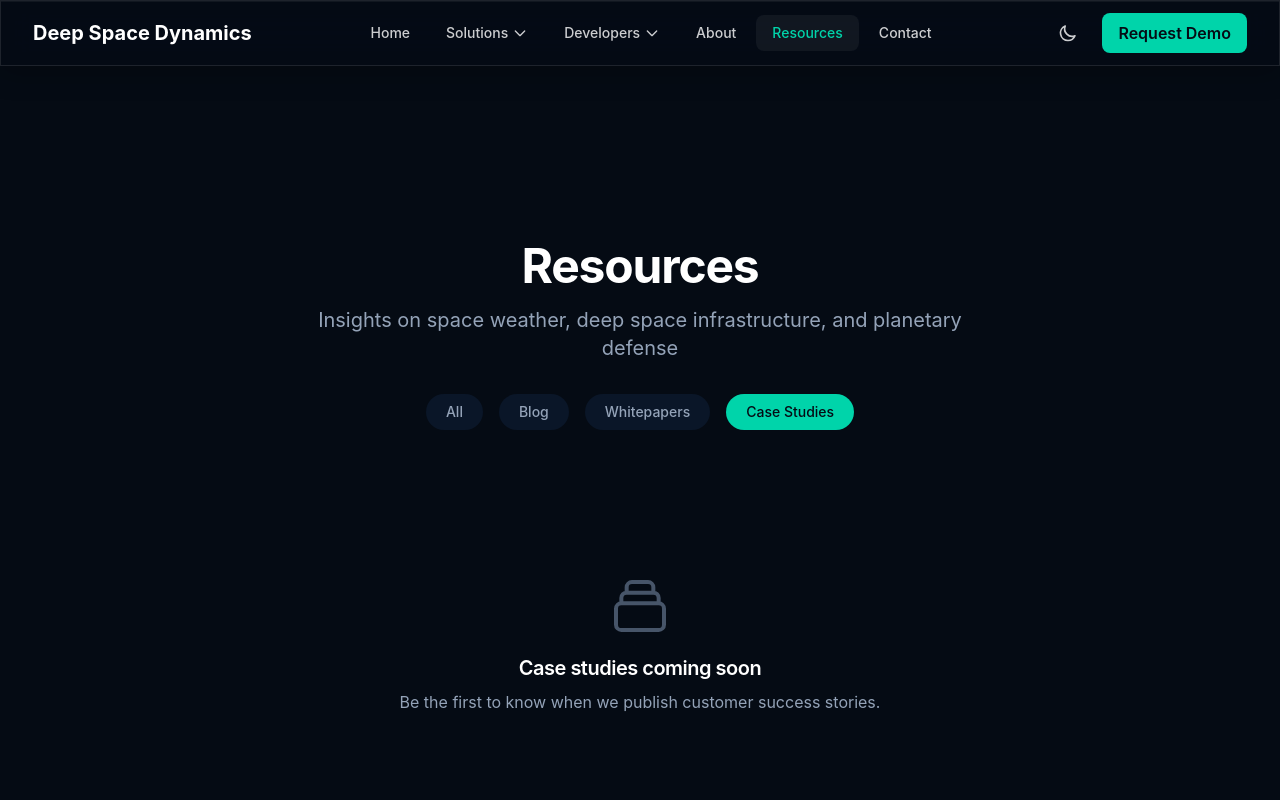
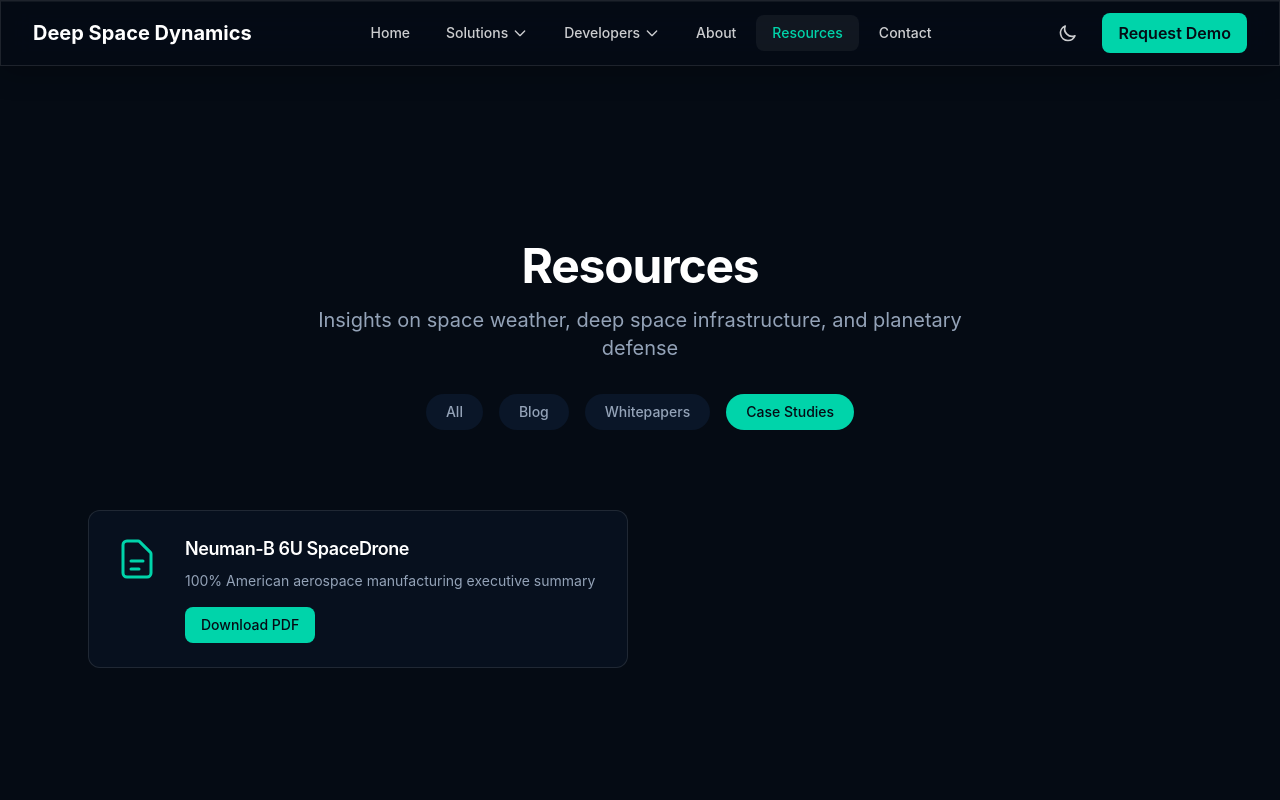
Before and after one commit to tommytoyou/deep-space-dynamics, a React (Create React App) app: page /resources in a window 1280 px wide. Both pictures are taken after a click on the button "Case Studies". Shown: the top 800 px of the page. Built offline with nearby package versions, Linux system fonts and the light colour scheme; the HTML template or start-up script is replaced by a standard one.

Commit message:
Move case study to correct section

```diff
--- a/src/pages/Resources.jsx
+++ b/src/pages/Resources.jsx
@@ -149,6 +149,9 @@
       description: 'Policy framework for space as critical infrastructure under PPD-21',
       href: '/docs/WhitePaper_CriticalInfrastructure.pdf',
     },
+  ];
+
+  const caseStudies = [
     {
       title: 'Neuman-B 6U SpaceDrone',
       description: '100% American aerospace manufacturing executive summary',
@@ -232,10 +235,16 @@
 
           {/* Case Studies */}
           {showCaseStudies && (
-            <EmptyState
-              title="Case studies coming soon"
-              subtitle="Be the first to know when we publish customer success stories."
-            />
+            <div className="grid grid-cols-1 md:grid-cols-2 gap-6">
+              {caseStudies.map((study) => (
+                <WhitepaperCard
+                  key={study.title}
+                  title={study.title}
+                  description={study.description}
+                  href={study.href}
+                />
+              ))}
+            </div>
           )}
         </div>
       </section>
```
Also changed, not shown: 7 other files (tests, documents, lock files or other folders).
